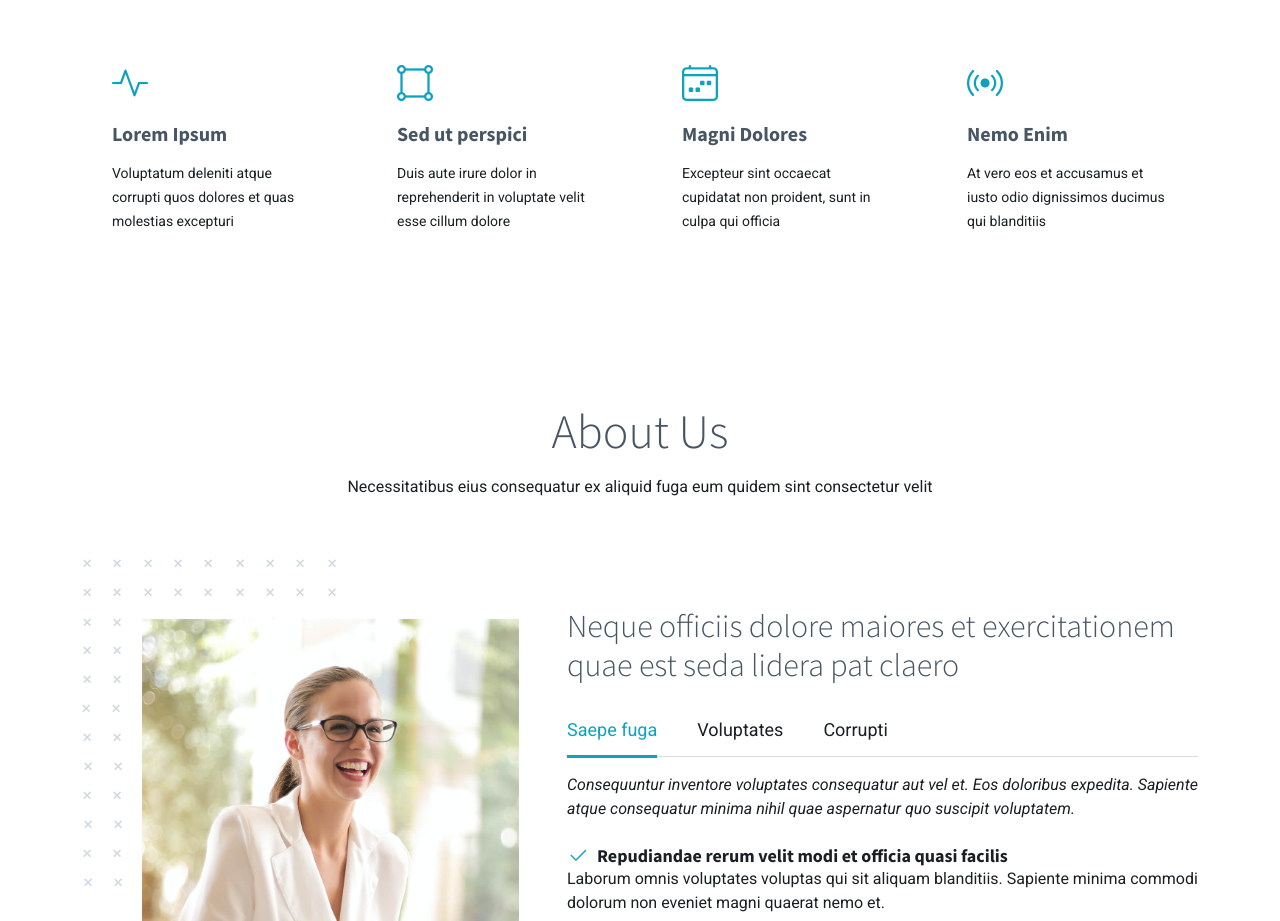
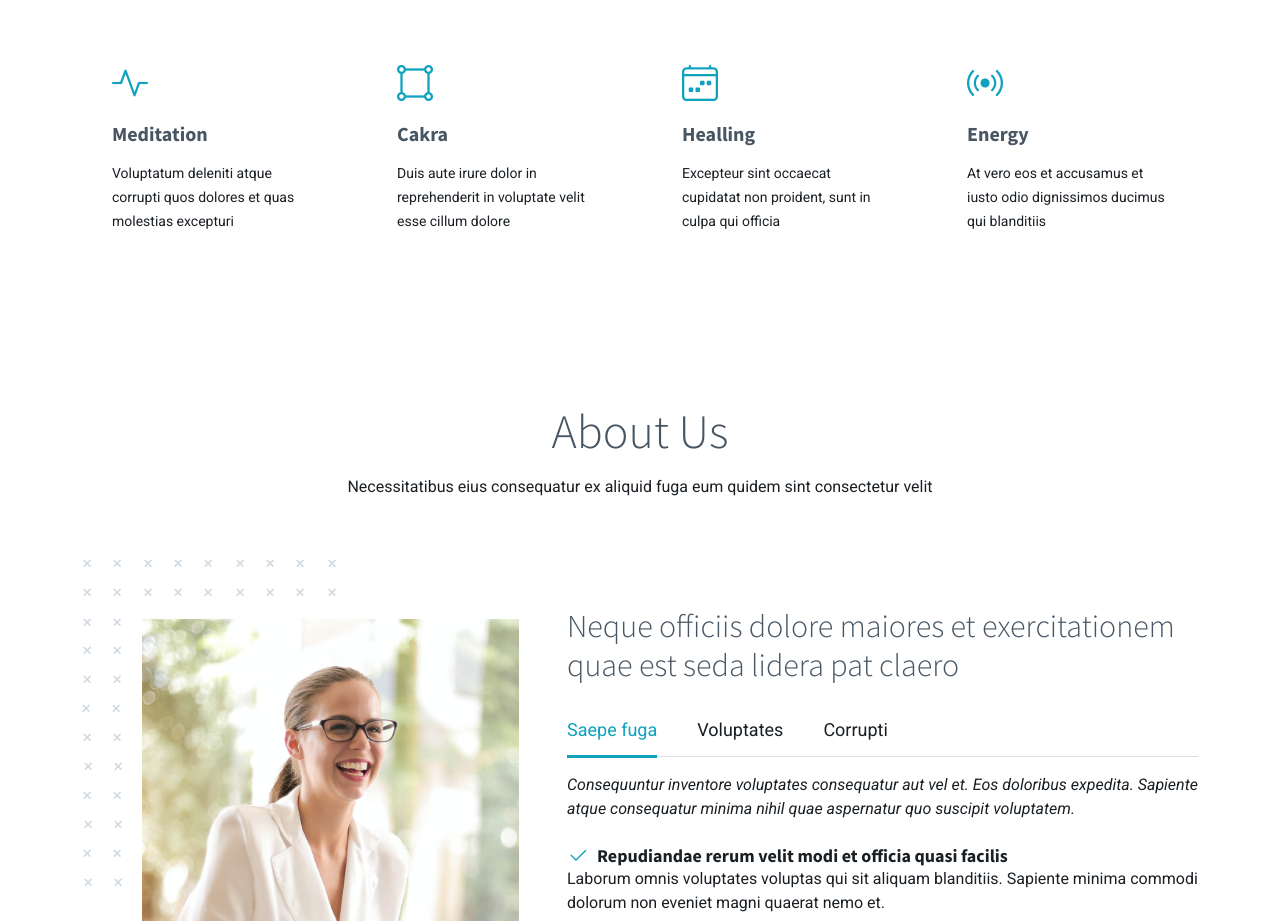
Before and after one commit to BaliYasui/bsc, a plain HTML site: page index.html in a window 1280 px wide. Shown: the part 1060-1981 px from the top of the page. Drawn offline with Linux system fonts and the light colour scheme; animation ran at ten frames a second.

Commit message:
Update index.html

```diff
--- a/index.html
+++ b/index.html
@@ -110,7 +110,7 @@
           <div class="col-xl-3 col-md-6 d-flex" data-aos="fade-up" data-aos-delay="100">
             <div class="service-item position-relative">
               <div class="icon"><i class="bi bi-activity icon"></i></div>
-              <h4><a href="" class="stretched-link">Lorem Ipsum</a></h4>
+              <h4><a href="" class="stretched-link">Meditation</a></h4>
               <p>Voluptatum deleniti atque corrupti quos dolores et quas molestias excepturi</p>
             </div>
           </div><!-- End Service Item -->
@@ -118,7 +118,7 @@
           <div class="col-xl-3 col-md-6 d-flex" data-aos="fade-up" data-aos-delay="200">
             <div class="service-item position-relative">
               <div class="icon"><i class="bi bi-bounding-box-circles icon"></i></div>
-              <h4><a href="" class="stretched-link">Sed ut perspici</a></h4>
+              <h4><a href="" class="stretched-link">Cakra</a></h4>
               <p>Duis aute irure dolor in reprehenderit in voluptate velit esse cillum dolore</p>
             </div>
           </div><!-- End Service Item -->
@@ -126,7 +126,7 @@
           <div class="col-xl-3 col-md-6 d-flex" data-aos="fade-up" data-aos-delay="300">
             <div class="service-item position-relative">
               <div class="icon"><i class="bi bi-calendar4-week icon"></i></div>
-              <h4><a href="" class="stretched-link">Magni Dolores</a></h4>
+              <h4><a href="" class="stretched-link">Healling</a></h4>
               <p>Excepteur sint occaecat cupidatat non proident, sunt in culpa qui officia</p>
             </div>
           </div><!-- End Service Item -->
@@ -134,7 +134,7 @@
           <div class="col-xl-3 col-md-6 d-flex" data-aos="fade-up" data-aos-delay="400">
             <div class="service-item position-relative">
               <div class="icon"><i class="bi bi-broadcast icon"></i></div>
-              <h4><a href="" class="stretched-link">Nemo Enim</a></h4>
+              <h4><a href="" class="stretched-link">Energy</a></h4>
               <p>At vero eos et accusamus et iusto odio dignissimos ducimus qui blanditiis</p>
             </div>
           </div><!-- End Service Item -->
```
